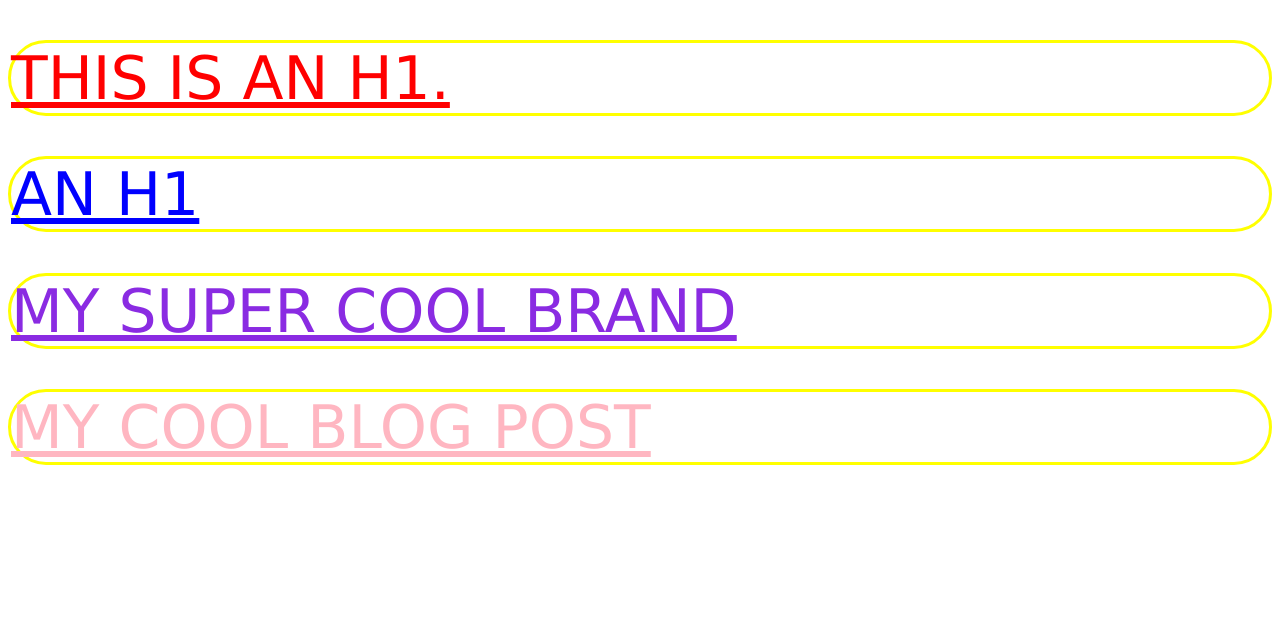
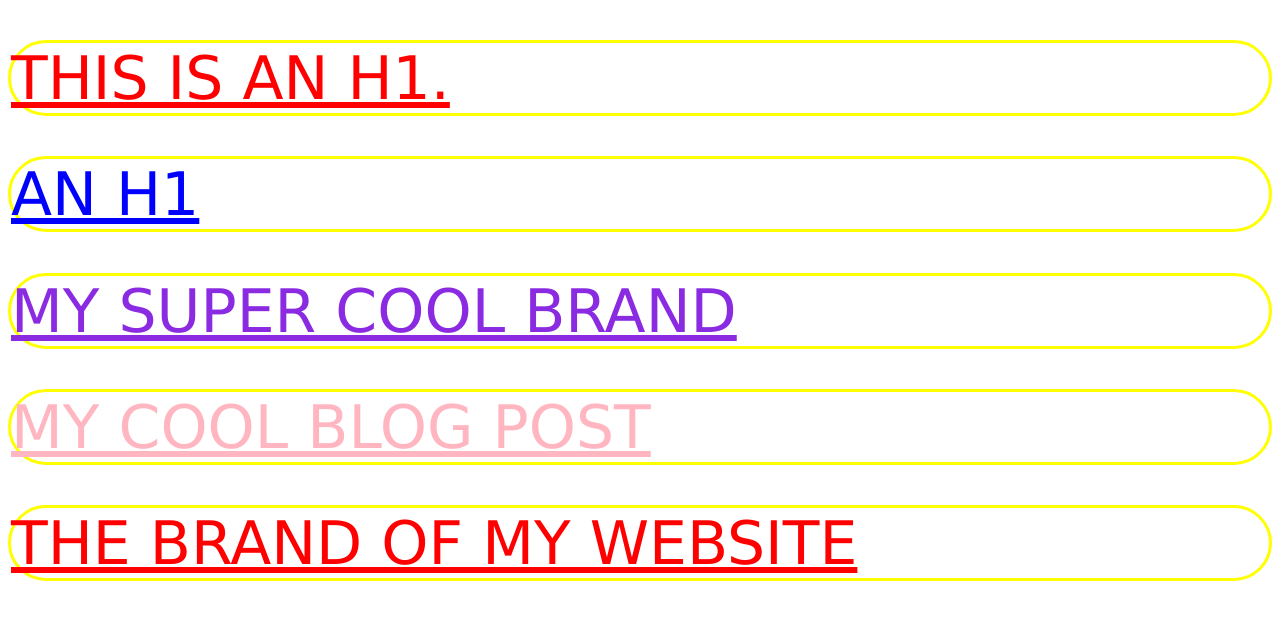
Before and after one commit to KCMav/CSS-101, a plain HTML site: page index.html in a window 1280 px wide. Drawn offline with Linux system fonts and the light colour scheme.

Commit message:
adfgadfgsfgas

```diff
--- a/index.html
+++ b/index.html
@@ -15,5 +15,7 @@
 
     <h1 class="branding">my super cool brand</h1>
     <h1 class="blog-post-title">My cool blog post</h1>
+
+    <h1 id="site-brand" class="nav-head nav-main other-useful-class">The Brand of my Website</h1>
 </body>
 </html>
--- a/styles.css
+++ b/styles.css
@@ -22,3 +22,12 @@ div > h1 {
 .blog-post-title {
     color:lightpink;
 }
+
+#site-brand {
+    color: red;
+
+}
+
+h1.nav-head.nav-main.other-useful-class{
+    color: green;
+}
```
